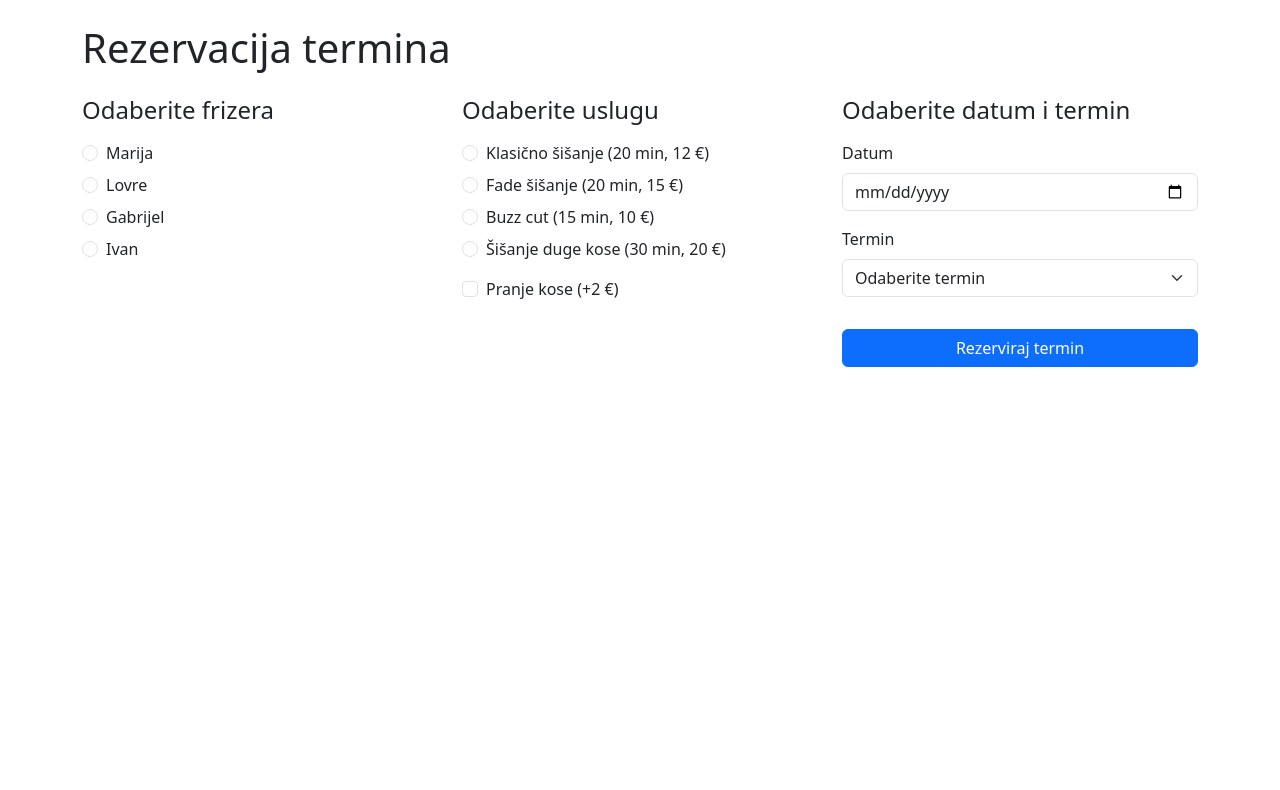
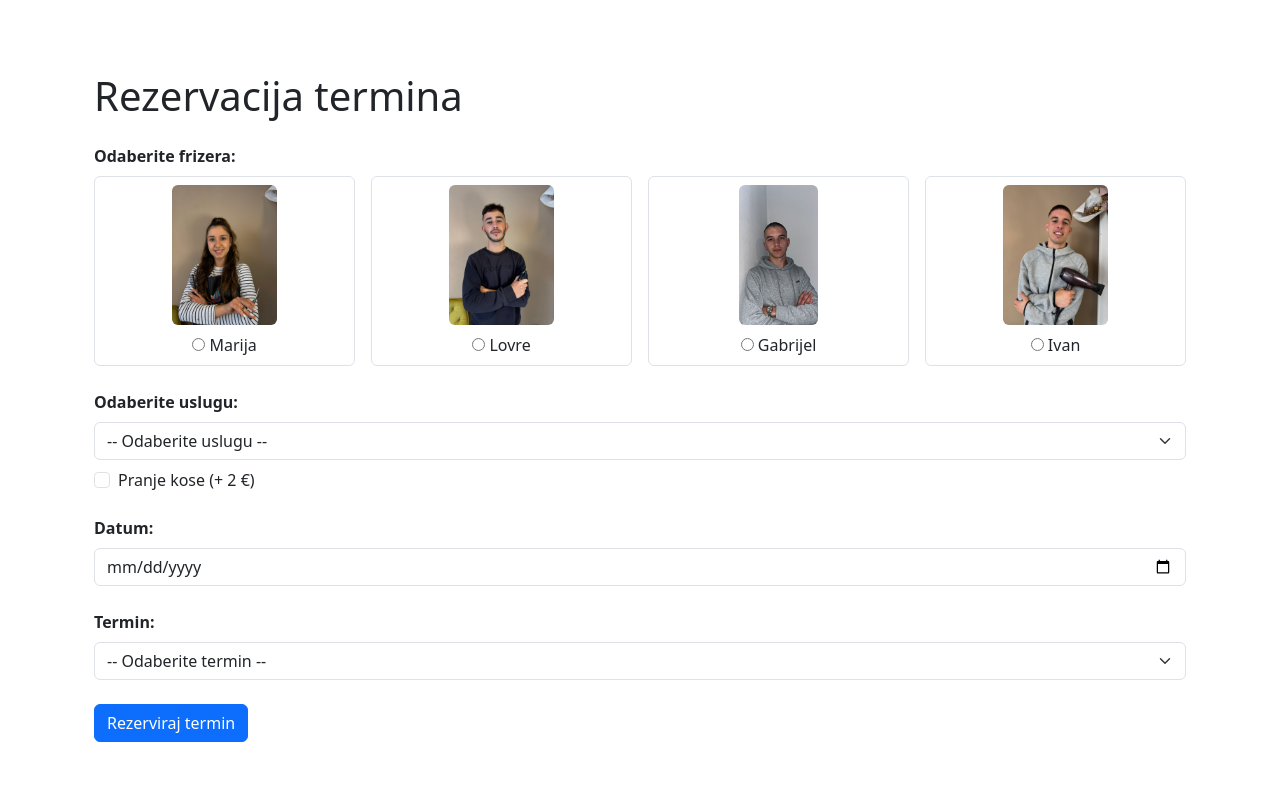
Before and after one commit to LovreD/Projektni-zadatak, a Flask app: page /usluge in a window 1280 px wide. Shown: the part 56-846 px from the top of the page. Before the commit the page ends 423 px from the top, so only its background shows below. Run offline with Flask 3, Linux system fonts and the light colour scheme; parts of the project's set-up code (start-up, migrations or seed data) failed here and were passed over; some libraries are stand-ins or nearby versions.

Commit message:
Slike za frizera

```diff
--- a/Salon/main/forms.py
+++ b/Salon/main/forms.py
@@ -1,21 +1,27 @@
+from datetime import date
 from flask_wtf import FlaskForm
-from wtforms import RadioField , SelectMultipleField , SelectField , DateField , SubmitField
+from wtforms import RadioField, SelectField, DateField, SubmitField, BooleanField
 from wtforms.validators import DataRequired
-from datetime import date
 
 
-BARBERS = [("Marija","Marija"), ("Lovre","Lovre"), ("Gabrijel","Gabrijel"), ("Ivan","Ivan")]
+# Moraju odgovarati FRIZERI i USLUGE iz routes.py
+BARBERS = [
+    ("Marija", "Marija"),
+    ("Lovre", "Lovre"),
+    ("Gabrijel", "Gabrijel"),
+    ("Ivan", "Ivan"),
+]
 
-
+# key mora biti isti kao u USLUGE u routes.py
 SERVICES = [
     ("classic", "Klasično šišanje (20 min, 12 €)"),
-    ("fade", "Fade šišanje (20 min, 15 €)"),
-    ("buzz", "Buzz cut (15 min, 10 €)"),
-    ("wash", "Pranje kose (+2 €)"),
-    ("long", "Šišanje duge kose (30 min, 20 €)")
+    ("fade",   "Fade šišanje (20 min, 15 €)"),
+    ("buzz",   "Buzz cut (15 min, 10 €)"),
+    ("long",   "Šišanje duge kose (30 min, 20 €)"),
 ]
 
 def half_hour_slots(start=9, end=17):
+    """Generira termine svakih 30 min od 09:00 do 16:30."""
     opts = []
     for h in range(start, end):
         opts.append((f"{h:02d}:00", f"{h:02d}:00"))
@@ -23,8 +29,37 @@ def half_hour_slots(start=9, end=17):
     return opts
 
 class ReservationForm(FlaskForm):
-    barber = RadioField("Frizer", choices=BARBERS, validators=[DataRequired()])
-    services = SelectMultipleField("Usluge", choices=SERVICES, validators=[DataRequired()])
-    day = DateField("Datum", default=date.today, validators=[DataRequired()])
-    time = SelectField("Termin", choices=half_hour_slots(), validators=[DataRequired()])
+    barber = RadioField(
+        "Frizer",
+        choices=BARBERS,
+        validators=[DataRequired()]
+    )
+
+    # jedna glavna usluga
+    service = SelectField(
+        "Usluga",
+        choices=SERVICES,
+        validators=[DataRequired()]
+    )
+
+    # dodatna usluga – pranje kose
+    wash = BooleanField("Pranje kose (+2 €)")
+
+    date = DateField(
+        "Datum",
+        default=date.today,
+        validators=[DataRequired()]
+    )
+
+    time = SelectField(
+        "Termin",
+        choices=half_hour_slots(),
+        validators=[DataRequired()]
+    )
+
     submit = SubmitField("Rezerviraj")
+
+
+class CSRFForm(FlaskForm):
+    """Prazan formular – služi samo za CSRF zaštitu."""
+    pass
--- a/Salon/main/routes.py
+++ b/Salon/main/routes.py
@@ -1,15 +1,5 @@
 from datetime import datetime, date
-from flask import (
-    render_template,
-    request,
-    redirect,
-    url_for,
-    flash,
-    current_app,
-    session,
-    send_file,
-    abort,
-)
+from flask import ( render_template, request, redirect, url_for, flash, current_app, session, send_file, abort, )
 from . import bp
 from bson import ObjectId
 from werkzeug.security import generate_password_hash, check_password_hash
@@ -22,6 +12,9 @@ from flask_login import UserMixin
 from itsdangerous import URLSafeTimedSerializer, SignatureExpired, BadSignature
 from flask_mail import Message
 from .. import mail
+from .forms import ReservationForm
+
+
 
 
 
@@ -42,6 +35,14 @@ USLUGE = [
 
 WASH_PRICE = 2
 
+BARBER_IMAGES = {
+    "Marija": "marija.jpeg",
+    "Lovre": "lovre.jpeg",
+    "Gabrijel": "gabrijel.jpeg",
+    "Ivan": "ivan.jpeg",
+}
+
+
 
 def generate_timeslots():
     slots = []
@@ -54,41 +55,30 @@ def generate_timeslots():
 @bp.route("/usluge", methods=["GET", "POST"])
 def usluge():
     reservations = current_app.config.get("RESERVATIONS")
-    if reservations is None:
-        flash("Baza nije inicijalizirana (RESERVATIONS).", "danger")
-        return redirect(url_for("main.index"))
 
     if request.method == "POST":
-        barber = (request.form.get("frizer") or "").strip()
+        barber = request.form.get("frizer")
         selected_service = request.form.get("service")
         wash = request.form.get("wash") == "on"
-        day = request.form.get("datum") or ""
-        slot = request.form.get("termin") or ""
+        day = request.form.get("datum")
+        slot = request.form.get("termin")
 
         if not barber or not selected_service or not day or not slot:
             flash("Molimo odaberite frizera, uslugu, datum i termin.", "warning")
             return redirect(url_for("main.usluge"))
 
-        already = reservations.find_one(
-            {
-                "barber": barber,
-                "date": day,
-                "time": slot,
-            }
-        )
+        # Zauzetost
+        already = reservations.find_one({
+            "barber": barber,
+            "date": day,
+            "time": slot
+        })
         if already:
-            flash(
-                "Taj termin je već zauzet za odabranog frizera. Odaberite drugi termin.",
-                "warning",
-            )
+            flash("Taj termin je zauzet.", "warning")
             return redirect(url_for("main.usluge"))
 
-        price_map = {key: price for (key, _label, _dur, price) in USLUGE}
-        label_map = {key: label for (key, label, _dur, _price) in USLUGE}
-
-        if selected_service not in price_map:
-            flash("Odabrana usluga nije ispravna.", "danger")
-            return redirect(url_for("main.usluge"))
+        price_map = {key: price for key, _l, _d, price in USLUGE}
+        label_map = {key: label for key, label, _d, _p in USLUGE}
 
         total_price = price_map[selected_service]
         services_list = [label_map[selected_service]]
@@ -97,21 +87,15 @@ def usluge():
             total_price += WASH_PRICE
             services_list.append("Pranje kose")
 
-        if not current_user.is_authenticated:
-            session["pending_reservation"] = {
-                "barber": barber,
-                "services": services_list,
-                "date": day,
-                "time": slot,
-                "total_price": total_price,
-            }
-            flash("Prijavite se kako biste dovršili rezervaciju.", "info")
-            return redirect(url_for("main.login", next=url_for("main.moja_sisanja")))
+        # korisnik
+        if current_user.is_authenticated:
+            user_id = current_user.id
+            username = current_user.full_name
+        else:
+            user_id = None
+            username = "demo"
 
-        username = current_user.full_name or current_user.email or "demo"
-        user_id = current_user.id
-
-        doc = {
+        reservations.insert_one({
             "user_id": user_id,
             "user_name": username,
             "barber": barber,
@@ -119,11 +103,10 @@ def usluge():
             "date": day,
             "time": slot,
             "total_price": total_price,
-            "created_at": datetime.now(),
-        }
-        reservations.insert_one(doc)
+            "created_at": datetime.now()
+        })
 
-        flash("Rezervacija je spremljena!", "success")
+        flash("Rezervacija uspješno spremljena!", "success")
         return redirect(url_for("main.moja_sisanja"))
 
     return render_template(
@@ -134,6 +117,9 @@ def usluge():
         today=date.today().isoformat(),
         wash_price=WASH_PRICE,
     )
+
+
+
 
 
 @bp.route("/moja-sisanja")
@@ -312,15 +298,9 @@ def login():
             flash("Pogrešan email ili lozinka.", "danger")
             return redirect(url_for("main.login"))
 
-        # ➜ ovdje provjeravamo je li email potvrđen
-        if not doc.get("email_verified", False):
-            flash("Morate prvo potvrditi email. Provjerite svoj email sandučić.", "warning")
-            return redirect(url_for("main.login"))
-
         user_obj = User(doc)
         login_user(user_obj)
 
-        # ako imaš 'next' param nakon login_required redirecta
         next_url = request.args.get("next")
         if next_url:
             return redirect(next_url)
--- a/Salon/templates/usluge.html
+++ b/Salon/templates/usluge.html
@@ -1,88 +1,69 @@
 {% extends "base.html" %}
-{% block title %}Usluge{% endblock %}
+
+{% block title %}Usluge - Frizerski salon{% endblock %}
 
 {% block content %}
+<div class="container py-5">
     <h1 class="mb-4">Rezervacija termina</h1>
 
     <form method="POST">
-  <div class="row">
-    <div class="col-md-4 mb-4">
-<h4 class="mb-3">Odaberite frizera</h4>
 
-{% for name in frizeri %}
-<div class="form-check mb-2">
-  <input
-    type="radio"
-    class="form-check-input"
-    name="frizer"
-    id="frizer-{{ loop.index }}"
-    value="{{ name }}">
-  <label class="form-check-label" for="frizer-{{ loop.index }}">
-    {{ name }}
+        <!-- 1. Odabir frizera -->
+        <div class="mb-4">
+            <label class="form-label fw-bold">Odaberite frizera:</label>
+
+            <div class="row g-3">
+                {% for ime in frizeri %}
+                <div class="col-md-3 text-center">
+                    <label class="border rounded p-2 d-block">
+                        <img src="{{ url_for('static', filename='img/barbers/' ~ ime|lower ~ '.jpeg') }}"
+                             class="img-fluid rounded mb-2"
+                             style="max-height: 140px; object-fit: cover;"
+                             alt="{{ ime }}">
+                        <br>
+                        <input type="radio" name="frizer" value="{{ ime }}" required>
+                        {{ ime }}
                     </label>
                 </div>
                 {% endfor %}
-
-
-    </div>
-
-    <div class="col-md-4 mb-4">
-      <h4 class="mb-3">Odaberite uslugu</h4>
-
-      {% for key, label, dur, price in usluge %}
-      <div class="form-check mb-2">
-        <input
-          class="form-check-input"
-          type="radio"
-          name="service"
-          id="service-{{ key }}"
-          value="{{ key }}">
-        <label class="form-check-label" for="service-{{ key }}">
-          {{ label }} ({{ dur }} min, {{ price }} €)
-        </label>
-      </div>
-      {% endfor %}
-
-      <div class="form-check mt-3">
-        <input
-          class="form-check-input"
-          type="checkbox"
-          name="wash"
-          id="wash">
-        <label class="form-check-label" for="wash">
-          Pranje kose (+{{ wash_price }} €)
-        </label>
             </div>
         </div>
 
-    <div class="col-md-4 mb-4">
-      <h4 class="mb-3">Odaberite datum i termin</h4>
+        <!-- 2. Glavna usluga -->
+        <div class="mb-4">
+            <label class="form-label fw-bold" for="service">Odaberite uslugu:</label>
+            <select name="service" id="service" class="form-select" required>
+                <option value="">-- Odaberite uslugu --</option>
+                {% for key, label, dur, price in usluge %}
+                    <option value="{{ key }}">{{ label }} ({{ dur }} min, {{ price }} €)</option>
+                {% endfor %}
+            </select>
 
-      <div class="mb-3">
-        <label class="form-label" for="datum">Datum</label>
-        <input
-          type="date"
-          id="datum"
-          name="datum"
-          class="form-control"
-          min="{{ today }}">
+            <div class="form-check mt-2">
+                <input type="checkbox" class="form-check-input" id="wash" name="wash">
+                <label class="form-check-label" for="wash">Pranje kose (+ {{ wash_price }} €)</label>
+            </div>
         </div>
 
-      <div class="mb-3">
-        <label class="form-label" for="termin">Termin</label>
-        <select id="termin" name="termin" class="form-select">
-          <option value="">Odaberite termin</option>
+        <!-- 3. Datum -->
+        <div class="mb-4">
+            <label class="form-label fw-bold" for="datum">Datum:</label>
+            <input type="date" class="form-control" name="datum" id="datum" required min="{{ today }}">
+        </div>
+
+        <!-- 4. Termin -->
+        <div class="mb-4">
+            <label class="form-label fw-bold" for="termin">Termin:</label>
+            <select class="form-select" name="termin" id="termin" required>
+                <option value="">-- Odaberite termin --</option>
                 {% for t in timeslots %}
                     <option value="{{ t }}">{{ t }}</option>
                 {% endfor %}
             </select>
         </div>
 
-      <button type="submit" class="btn btn-primary w-100 mt-3">
-        Rezerviraj termin
-      </button>
+        <button type="submit" class="btn btn-primary">Rezerviraj termin</button>
+
+    </form>
 </div>
-
-  </div>
-</form>
 {% endblock %}
```
Also changed, not shown: Salon/__init__.py (+3 -4 lines), Salon/static/img/barbers/gabrijel.jpeg (added), Salon/static/img/barbers/ivan.jpeg (added), Salon/static/img/barbers/lovre.jpeg (added), Salon/static/img/barbers/marija.jpeg (added). Lines whose indentation alone changed are shown as unchanged.
